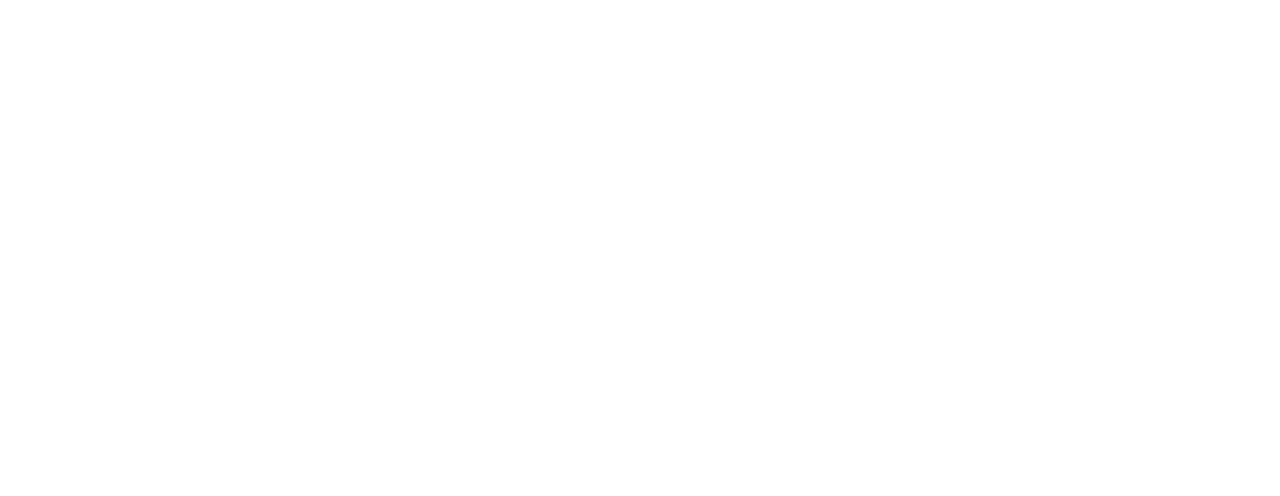
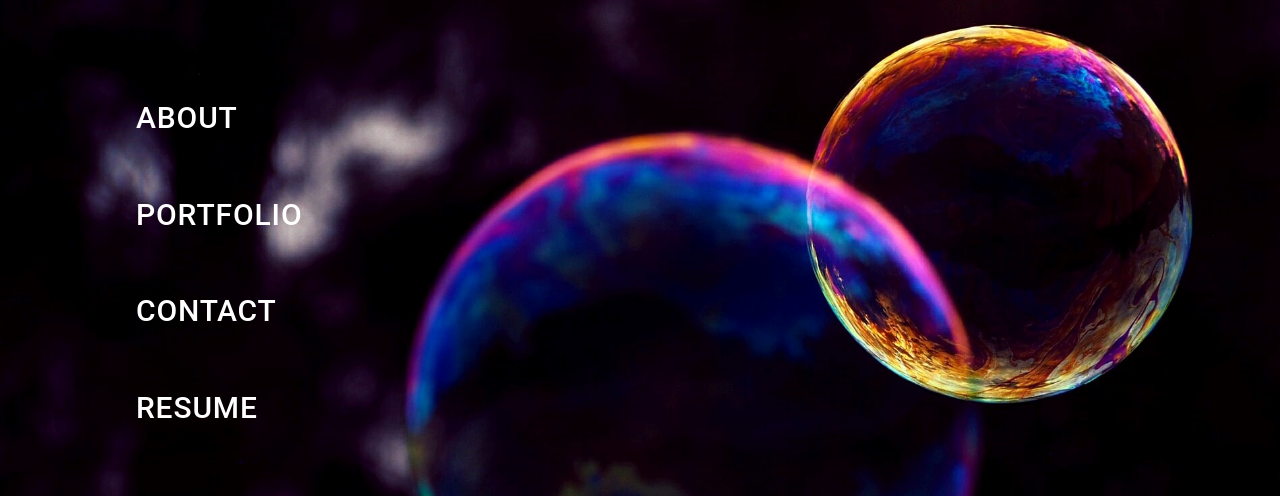
Before and after one commit to ycheng2021/React-Portfolio, a React (Create React App) app: page / in a window 1280 px wide. Shown: the part 130-626 px from the top of the page. Built offline with nearby package versions, Linux system fonts and the light colour scheme; a web font is replaced by a local one.

Commit message:
changing back

```diff
--- a/src/App.js
+++ b/src/App.js
@@ -1,11 +1,10 @@
 import React from "react";
-import { HashRouter as Router, Switch, Route } from 'react-router-dom';
+import { BrowserRouter as Router, Routes, Route } from "react-router-dom";
 import Home from "./components/Home";
 import Footer from "./components/Footer";
 import About from "./pages/About";
 import Portfolio from "./pages/Portfolio";
 import SingleProject from "./pages/SingleProject";
-import "./App.css";
 
 function App() {
   const projects = [
@@ -19,19 +18,19 @@
 
   return (
     <Router>
-      <Switch>
-        <Route path="/" element={<Home />} />
-        <Route path="/about" element={<About />} />
-        <Route path="/portfolio" element={<Portfolio />} />
+      <Routes>
+        <Route exact path="/" element={<Home />} />
+        <Route exact path="/about" element={<About />} />
+        <Route exact path="/portfolio" element={<Portfolio />} />
         {projects.map((project) => (
           <Route
             key={project.name}
-            path={`/portfolio/:${project.name}`}
+            exact path={`/portfolio/:${project.name}`}
             element={<SingleProject />}
           />
         ))}
         <Route path="*" element={<h1>Wrong Page!!</h1>} />
-      </Switch>
+      </Routes>
       <Footer />
     </Router>
   );
```
